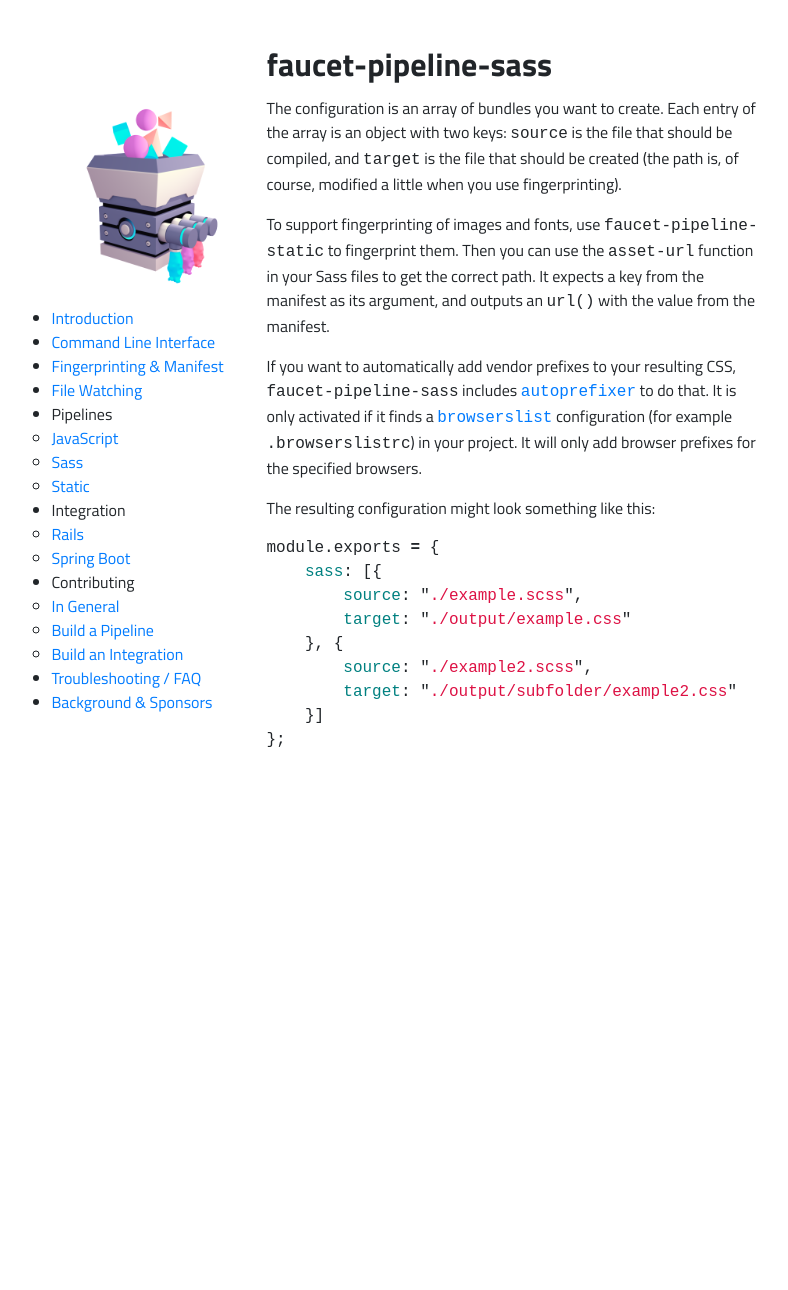
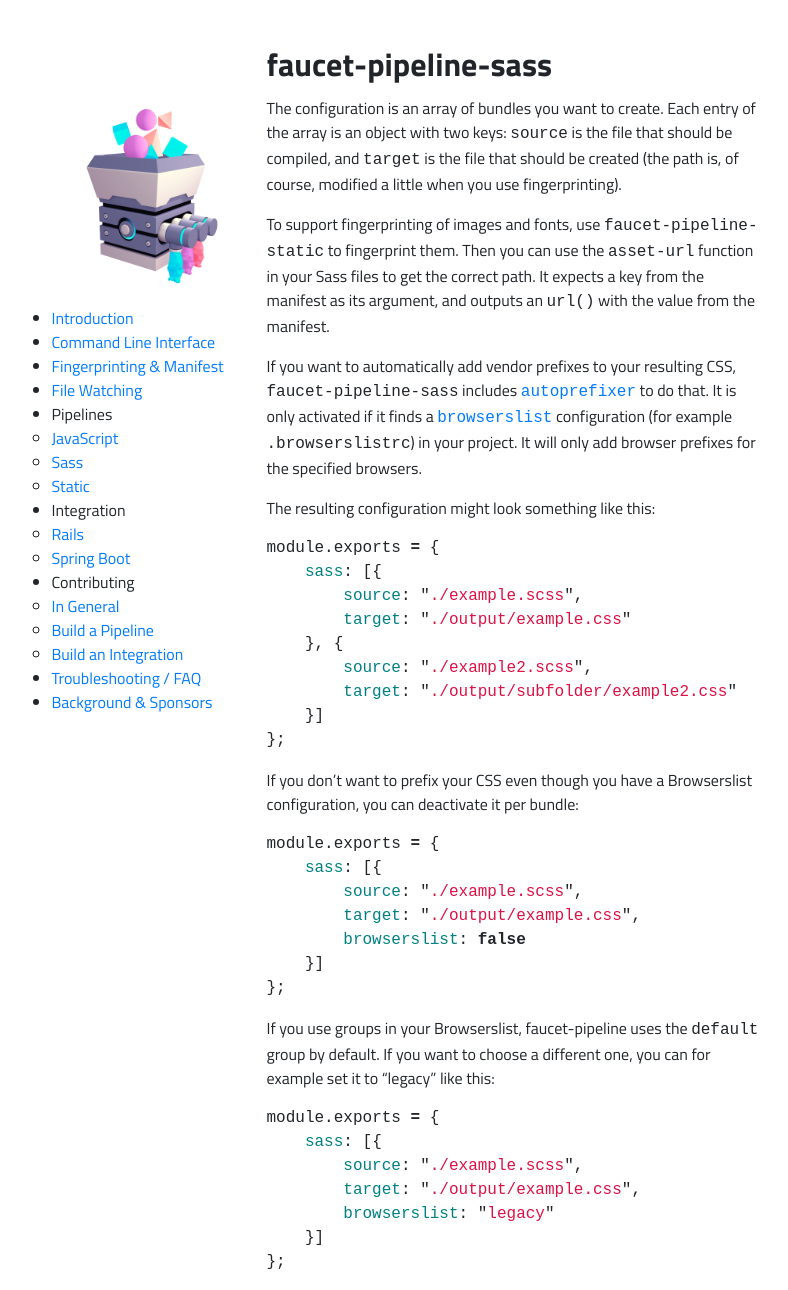
Before and after one commit to faucet-pipeline/docs, a Jekyll site: the page built from sass.md, in a window 1280 px wide. Shown: the whole page, without its empty margins (231-1019 px from the left). Built offline with Jekyll 4.4.1, drawn with Linux system fonts in a browser that asks for light colours; before the commit the page ends 900 px from its top, so only the background shows below that.

Commit message:
Expand Sass configuration to cover the browserslist option

````diff
--- a/sass.md
+++ b/sass.md
@@ -33,3 +33,30 @@ module.exports = {
     }]
 };
 ```
+
+If you don't want to prefix your CSS even though you have a Browserslist
+configuration, you can deactivate it per bundle:
+
+```js
+module.exports = {
+    sass: [{
+        source: "./example.scss",
+        target: "./output/example.css",
+        browserslist: false
+    }]
+};
+```
+
+If you use groups in your Browserslist, faucet-pipeline uses the `default` group
+by default. If you want to choose a different one, you can for example set it to
+"legacy" like this:
+
+```js
+module.exports = {
+    sass: [{
+        source: "./example.scss",
+        target: "./output/example.css",
+        browserslist: "legacy"
+    }]
+};
+```
````
